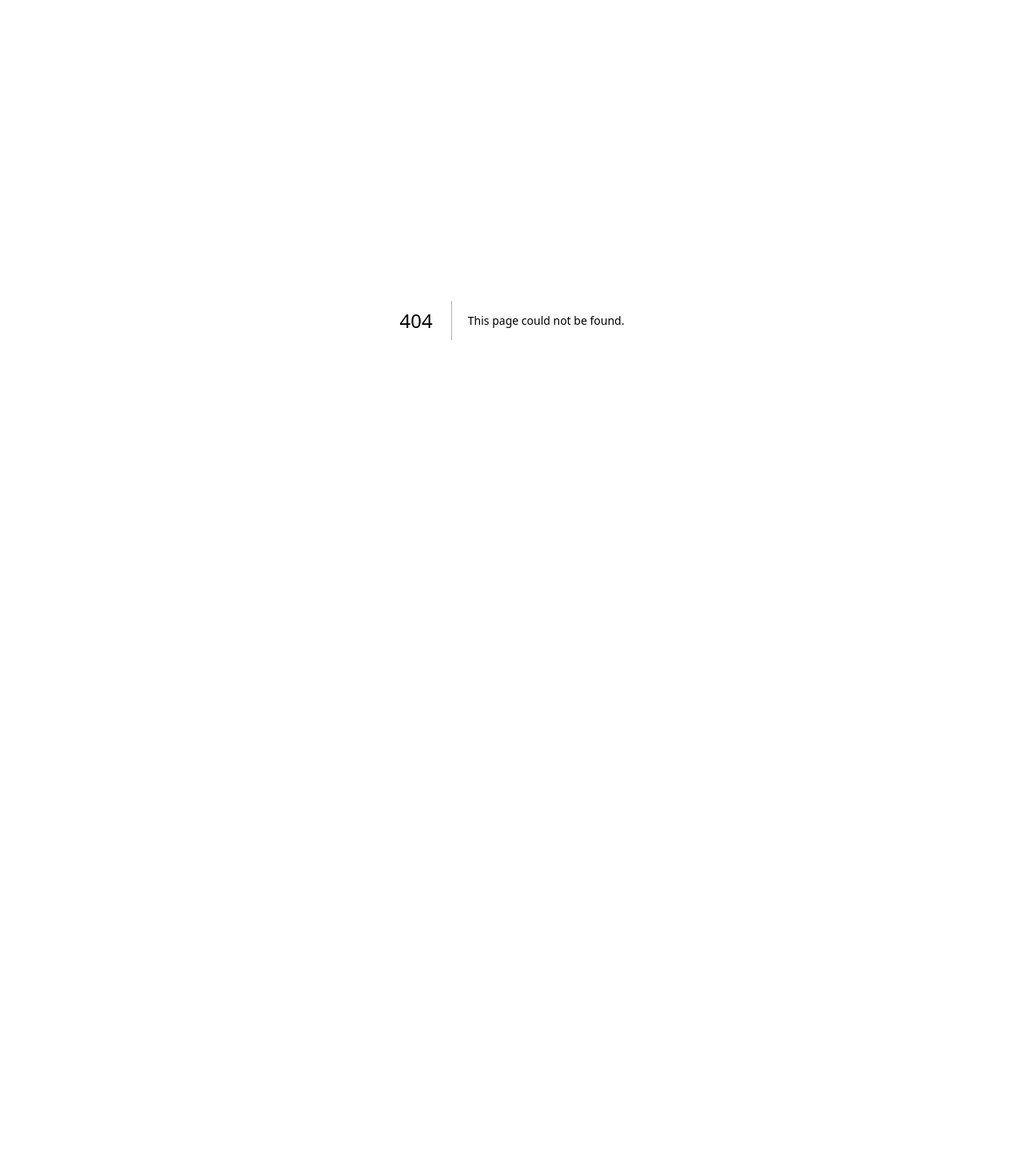
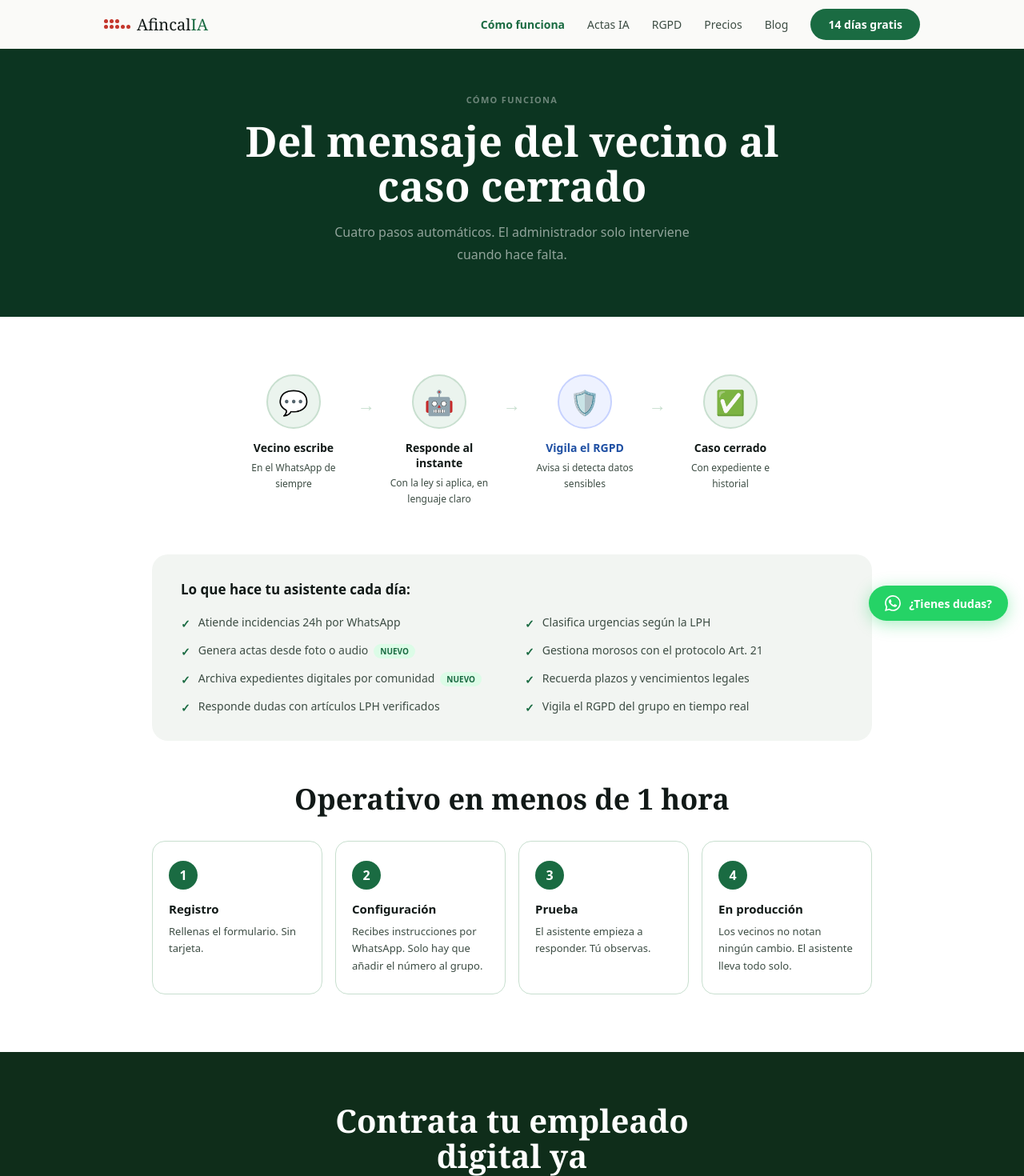
Before and after one commit to afincalia/afincalia-web, a Next.js app: page /como-funciona in a window 1280 px wide. Before the commit this address had no page. Shown: the top 1470 px of the page at 80% size. Before the commit the page ends 800 px from the top, so only its background shows below. Built offline with nearby package versions, Linux system fonts and the light colour scheme.

Commit message:
Rename como-funciona-jsx to como-funciona.jsx

```diff
--- /dev/null
+++ b/pages/como-funciona.jsx
@@ -0,0 +1,108 @@
+import { useState, useEffect } from "react";
+import Link from "next/link";
+
+const V={verde:"#1A6B42",osc:"#0C3521",pale:"#EBF4EE",borde:"#C8DFCF",rojo:"#C4362C",tx:"#111917",sub:"#3D4D44",mut:"#9CA3AF",bg:"#FAFAF8",alt:"#F2F5F2",w:"#fff",azul:"#1E4FA3",amarillo:"#D97706"};
+const WA="https://wa.me/34614557419?text=Hola%2C%20me%20interesa%20AfincalIA";
+
+function Logo(){return(<Link href="/" style={{textDecoration:"none",display:"flex",alignItems:"center",gap:8}}><div style={{display:"flex",flexDirection:"column",gap:2}}><div style={{display:"flex",gap:2}}>{[0,1,2].map(i=><div key={i} style={{width:5,height:5,borderRadius:"50%",background:V.rojo}}/>)}</div><div style={{display:"flex",gap:2}}>{[0,1,2,3,4].map(i=><div key={i} style={{width:5,height:5,borderRadius:"50%",background:V.rojo}}/>)}</div></div><span style={{fontFamily:"Georgia,serif",fontSize:20,color:V.tx}}>Afincal<span style={{color:V.verde}}>IA</span></span></Link>);}
+function WaSvg({s=20}){return(<svg width={s} height={s} viewBox="0 0 24 24" fill="currentColor"><path d="M17.472 14.382c-.297-.149-1.758-.867-2.03-.967-.273-.099-.471-.148-.67.15-.197.297-.767.966-.94 1.164-.173.199-.347.223-.644.075-.297-.15-1.255-.463-2.39-1.475-.883-.788-1.48-1.761-1.653-2.059-.173-.297-.018-.458.13-.606.134-.133.298-.347.446-.52.149-.174.198-.298.298-.497.099-.198.05-.371-.025-.52-.075-.149-.669-1.612-.916-2.207-.242-.579-.487-.5-.669-.51-.173-.008-.371-.01-.57-.01-.198 0-.52.074-.792.372-.272.297-1.04 1.016-1.04 2.479 0 1.462 1.065 2.875 1.213 3.074.149.198 2.096 3.2 5.077 4.487.709.306 1.262.489 1.694.625.712.227 1.36.195 1.871.118.571-.085 1.758-.719 2.006-1.413.248-.694.248-1.289.173-1.413-.074-.124-.272-.198-.57-.347m-5.421 7.403h-.004a9.87 9.87 0 01-5.031-1.378l-.361-.214-3.741.982.998-3.648-.235-.374a9.86 9.86 0 01-1.51-5.26c.001-5.45 4.436-9.884 9.888-9.884 2.64 0 5.122 1.03 6.988 2.898a9.825 9.825 0 012.893 6.994c-.003 5.45-4.437 9.884-9.885 9.884m8.413-18.297A11.815 11.815 0 0012.05 0C5.495 0 .16 5.335.157 11.892c0 2.096.547 4.142 1.588 5.945L.057 24l6.305-1.654a11.882 11.882 0 005.683 1.448h.005c6.554 0 11.89-5.335 11.893-11.893a11.821 11.821 0 00-3.48-8.413z"/></svg>);}
+
+function Navbar({active}){
+  const [menu,setMenu]=useState(false);
+  const [sc,setSc]=useState(false);
+  useEffect(()=>{const fn=()=>setSc(window.scrollY>20);window.addEventListener("scroll",fn);return()=>window.removeEventListener("scroll",fn);},[]);
+  const links=[["Cómo funciona","/como-funciona"],["Actas IA","/actas"],["RGPD","/rgpd"],["Precios","/precios"],["Blog","/blog"]];
+  return(
+    <nav style={{position:"sticky",top:0,zIndex:100,background:sc?"rgba(250,250,248,.98)":"rgba(250,250,248,.94)",backdropFilter:"blur(16px)",borderBottom:`1px solid ${sc?V.borde:"transparent"}`,transition:"all .3s"}}>
+      <div style={{maxWidth:1060,margin:"0 auto",padding:"0 20px",height:60,display:"flex",alignItems:"center",justifyContent:"space-between"}}>
+        <Logo/>
+        <div className="dnav">
+          {links.map(([l,href])=><Link key={href} href={href} style={{fontSize:14,color:href===active?V.verde:V.sub,padding:"7px 12px",textDecoration:"none",fontWeight:href===active?700:400,borderRadius:8}}>{l}</Link>)}
+          <Link href="/precios" style={{marginLeft:12,background:V.verde,color:V.w,borderRadius:100,padding:"10px 22px",fontSize:14,fontWeight:700,textDecoration:"none"}}>14 días gratis</Link>
+        </div>
+        <button className="burg" onClick={()=>setMenu(!menu)} style={{background:"none",border:"none",cursor:"pointer",padding:8,display:"flex",flexDirection:"column",gap:5}}>
+          {[0,1,2].map(i=><span key={i} style={{display:"block",width:24,height:2,background:V.tx,borderRadius:2,transition:"all .25s",transform:menu&&i===0?"rotate(45deg) translate(5px,5px)":menu&&i===2?"rotate(-45deg) translate(5px,-5px)":"none",opacity:menu&&i===1?0:1}}/>)}
+        </button>
+      </div>
+      {menu&&(
+        <div style={{background:V.w,borderTop:`1px solid ${V.borde}`,padding:"16px 20px 24px"}}>
+          <p style={{fontSize:11,fontWeight:700,color:V.mut,textTransform:"uppercase",letterSpacing:".1em",marginBottom:10}}>El producto</p>
+          {[["🤖","Cómo funciona","/como-funciona"],["📄","Actas IA","/actas"],["🛡️","RGPD","/rgpd"]].map(([ic,l,href])=>(
+            <Link key={href} href={href} onClick={()=>setMenu(false)} style={{display:"flex",alignItems:"center",gap:12,fontSize:15,color:V.tx,padding:"12px 0",borderBottom:`1px solid ${V.borde}`,textDecoration:"none"}}><span style={{width:26}}>{ic}</span>{l}</Link>
+          ))}
+          <p style={{fontSize:11,fontWeight:700,color:V.mut,textTransform:"uppercase",letterSpacing:".1em",marginTop:16,marginBottom:10}}>Contratar</p>
+          {[["💰","Precios","/precios"],["📝","Blog","/blog"]].map(([ic,l,href])=>(
+            <Link key={href} href={href} onClick={()=>setMenu(false)} style={{display:"flex",alignItems:"center",gap:12,fontSize:15,color:V.tx,padding:"12px 0",borderBottom:`1px solid ${V.borde}`,textDecoration:"none"}}><span style={{width:26}}>{ic}</span>{l}</Link>
+          ))}
+          <Link href="/precios" style={{display:"block",textAlign:"center",marginTop:16,background:V.verde,color:V.w,borderRadius:100,padding:"14px 0",fontSize:16,fontWeight:700,textDecoration:"none"}}>Empezar 14 días gratis →</Link>
+        </div>
+      )}
+    </nav>
+  );
+}
+
+export default function ComoFunciona(){
+  return(
+    <>
+      <style>{CSS}</style>
+      <a href={WA} target="_blank" rel="noopener noreferrer" className="wa-float"><WaSvg/><span className="wa-txt">¿Tienes dudas?</span></a>
+      <Navbar active="/como-funciona"/>
+      <div style={{background:V.osc,padding:"56px 20px 64px",textAlign:"center"}}>
+        <div style={{maxWidth:700,margin:"0 auto"}}>
+          <p style={{fontSize:11,fontWeight:700,color:"rgba(255,255,255,.4)",textTransform:"uppercase",letterSpacing:".12em",marginBottom:16}}>Cómo funciona</p>
+          <h1 style={{fontFamily:"Georgia,serif",fontSize:"clamp(30px,5vw,52px)",color:V.w,lineHeight:1.08,marginBottom:16}}>Del mensaje del vecino al caso cerrado</h1>
+          <p style={{fontSize:16,color:"rgba(255,255,255,.55)",lineHeight:1.75,maxWidth:500,margin:"0 auto"}}>Cuatro pasos automáticos. El administrador solo interviene cuando hace falta.</p>
+        </div>
+      </div>
+      <section style={{padding:"72px 20px",background:V.w}}>
+        <div style={{maxWidth:900,margin:"0 auto"}}>
+          <div style={{display:"flex",alignItems:"flex-start",justifyContent:"center",flexWrap:"wrap",gap:0,marginBottom:60}}>
+            {[["💬","Vecino escribe","En el WhatsApp de siempre"],["🤖","Responde al instante","Con la ley si aplica, en lenguaje claro"],["🛡️","Vigila el RGPD","Avisa si detecta datos sensibles"],["✅","Caso cerrado","Con expediente e historial"]].map(([ic,t,d],i,arr)=>(
+              <div key={i} style={{display:"flex",alignItems:"flex-start"}}>
+                <div style={{textAlign:"center",width:160,padding:"0 8px"}}>
+                  <div style={{width:68,height:68,borderRadius:"50%",background:i===2?"#EEF2FF":V.pale,border:`2px solid ${i===2?"#C7D2FE":V.borde}`,display:"flex",alignItems:"center",justifyContent:"center",fontSize:30,margin:"0 auto 14px"}}>{ic}</div>
+                  <div style={{fontWeight:700,fontSize:14,marginBottom:6,color:i===2?V.azul:V.tx}}>{t}</div>
+                  <div style={{fontSize:12,color:V.sub,lineHeight:1.6}}>{d}</div>
+                </div>
+                {i<arr.length-1&&<div style={{fontSize:22,color:V.borde,marginTop:22,flexShrink:0}}>→</div>}
+              </div>
+            ))}
+          </div>
+          <div style={{background:V.alt,borderRadius:20,padding:"32px 36px",marginBottom:48}}>
+            <p style={{fontWeight:700,fontSize:17,marginBottom:20}}>Lo que hace tu asistente cada día:</p>
+            <div style={{display:"grid",gridTemplateColumns:"repeat(auto-fit,minmax(260px,1fr))",gap:"14px 32px"}}>
+              {[["Atiende incidencias 24h por WhatsApp",false],["Clasifica urgencias según la LPH",false],["Genera actas desde foto o audio",true],["Gestiona morosos con el protocolo Art. 21",false],["Archiva expedientes digitales por comunidad",true],["Recuerda plazos y vencimientos legales",false],["Responde dudas con artículos LPH verificados",false],["Vigila el RGPD del grupo en tiempo real",false]].map(([t,nuevo],i)=>(
+                <div key={i} style={{display:"flex",gap:10,fontSize:14,alignItems:"flex-start"}}>
+                  <span style={{color:V.verde,fontWeight:700,flexShrink:0,marginTop:2}}>✓</span>
+                  <span style={{color:V.sub}}>{t}{nuevo&&<span style={{marginLeft:7,background:"#DCFCE7",color:V.verde,fontSize:10,fontWeight:700,borderRadius:100,padding:"2px 8px"}}>NUEVO</span>}</span>
+                </div>
+              ))}
+            </div>
+          </div>
+          <h2 style={{fontFamily:"Georgia,serif",fontSize:"clamp(24px,3vw,36px)",textAlign:"center",marginBottom:28}}>Operativo en menos de 1 hora</h2>
+          <div style={{display:"grid",gridTemplateColumns:"repeat(auto-fit,minmax(200px,1fr))",gap:16}}>
+            {[{n:"1",t:"Registro",d:"Rellenas el formulario. Sin tarjeta."},{n:"2",t:"Configuración",d:"Recibes instrucciones por WhatsApp. Solo hay que añadir el número al grupo."},{n:"3",t:"Prueba",d:"El asistente empieza a responder. Tú observas."},{n:"4",t:"En producción",d:"Los vecinos no notan ningún cambio. El asistente lleva todo solo."}].map((s,i)=>(
+              <div key={i} style={{background:V.w,border:`1px solid ${V.borde}`,borderRadius:16,padding:"24px 20px"}}>
+                <div style={{width:36,height:36,borderRadius:"50%",background:V.verde,display:"flex",alignItems:"center",justifyContent:"center",color:V.w,fontWeight:800,fontSize:16,marginBottom:14}}>{s.n}</div>
+                <div style={{fontWeight:700,fontSize:15,marginBottom:8}}>{s.t}</div>
+                <div style={{fontSize:13,color:V.sub,lineHeight:1.65}}>{s.d}</div>
+              </div>
+            ))}
+          </div>
+        </div>
+      </section>
+      <section style={{padding:"64px 20px",background:"#0F2D1A",textAlign:"center"}}>
+        <div style={{maxWidth:520,margin:"0 auto"}}>
+          <h2 style={{fontFamily:"Georgia,serif",fontSize:"clamp(26px,4vw,40px)",color:V.w,marginBottom:14,lineHeight:1.1}}>Contrata tu empleado digital ya</h2>
+          <p style={{fontSize:16,color:"rgba(255,255,255,.55)",marginBottom:28,lineHeight:1.75}}>14 días gratis con el plan Profesional. Sin tarjeta.</p>
+          <div style={{display:"flex",gap:12,justifyContent:"center",flexWrap:"wrap"}}>
+            <Link href="/precios" style={{background:V.verde,color:V.w,borderRadius:100,padding:"15px 36px",fontSize:16,fontWeight:700,textDecoration:"none"}}>Ver planes y precios →</Link>
+            <a href={WA} target="_blank" rel="noopener noreferrer" style={{display:"inline-flex",alignItems:"center",gap:8,background:"transparent",color:V.w,border:"2px solid rgba(255,255,255,.3)",borderRadius:100,padding:"14px 24px",fontSize:15,fontWeight:700,textDecoration:"none"}}><WaSvg s={16}/>WhatsApp</a>
+          </div>
+        </div>
+      </section>
+    </>
+  );
+}
+
+const CSS=`*{margin:0;padding:0;box-sizing:border-box;}body{font-family:system-ui,sans-serif;background:#FAFAF8;color:#111917;overflow-x:hidden;-webkit-font-smoothing:antialiased;}.dnav{display:flex!important;align-items:center;gap:4px;}.burg{display:none!important;}.wa-float{position:fixed;bottom:24px;right:20px;z-index:900;display:flex;align-items:center;gap:10px;background:#25D366;color:#fff;border-radius:100px;padding:12px 20px;box-shadow:0 4px 20px rgba(37,211,102,.4);text-decoration:none;font-weight:700;font-size:14px;font-family:system-ui;}.wa-txt{display:inline;}@media(max-width:740px){.dnav{display:none!important;}.burg{display:flex!important;}.wa-txt{display:none;}.wa-float{padding:14px;}}button:focus{outline:none;}`;
```
